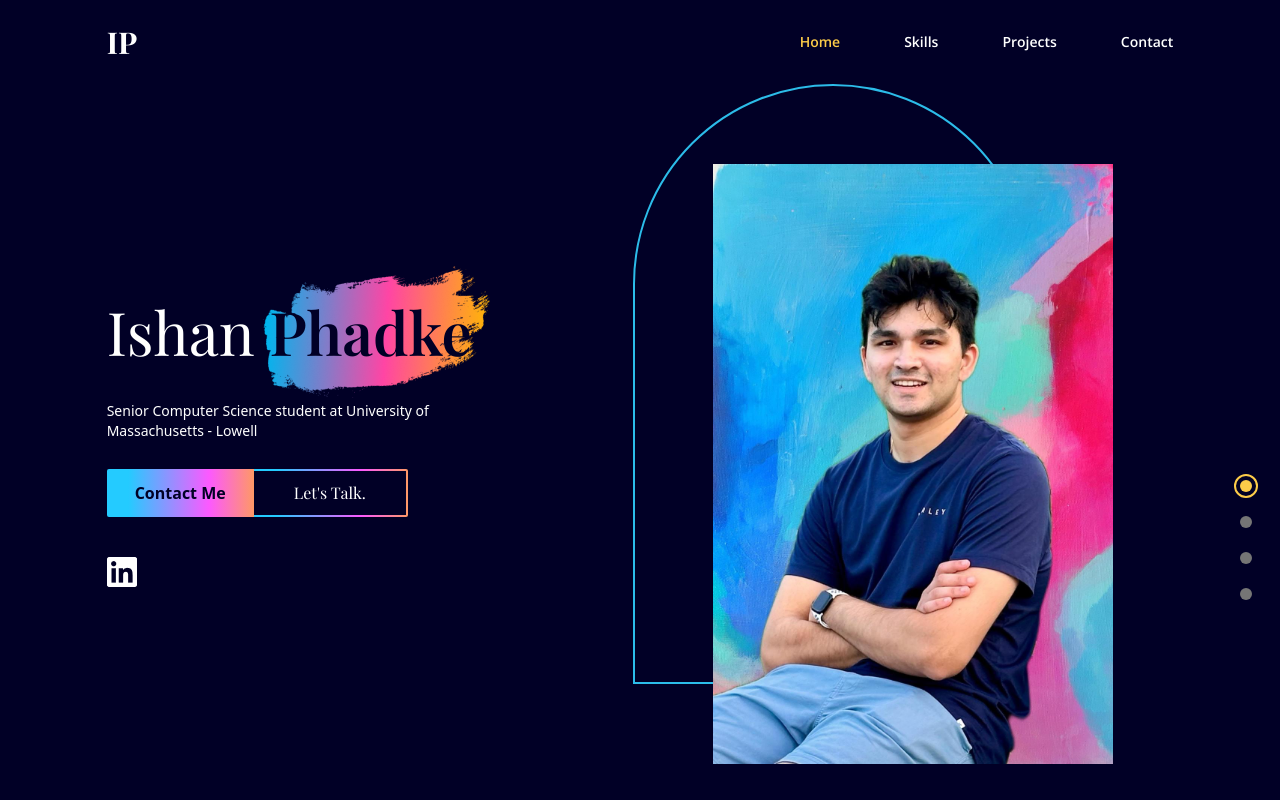
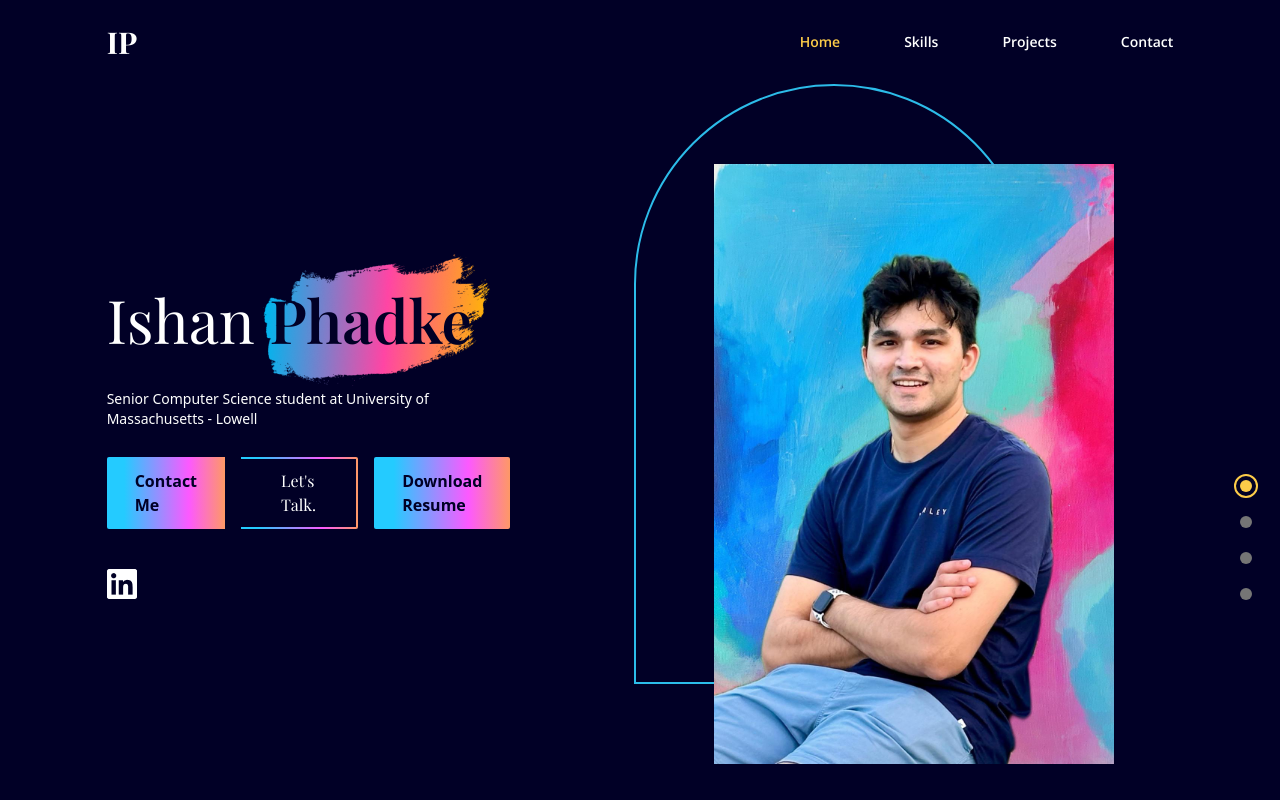
Before and after one commit to ishanphadke11/personal-portfolio, a React (Create React App) app: page / in a window 1280 px wide. Shown: the top 800 px of the page. Built offline with nearby package versions, Linux system fonts and the light colour scheme; a web font is replaced by a local one.

Commit message:
Resume Button

```diff
--- a/src/scenes/Landing.jsx
+++ b/src/scenes/Landing.jsx
@@ -46,20 +46,44 @@ const Landing = ({ setSelectedPage}) => {
                         </p>
                     </motion.div>
 
-                    <motion.div className="flex mt-5 justify-center md:justify-start" initial="hidden" whileInView="visible" viewport={{ once: true, amount: 0.5 }} transition={{delay: 0.2, duration: 0.5}}
-                    variants={{hidden: { opacity: 0, x: -50}, visible: { opacity: 1, x: 0}}}>
-                        <AnchorLink className="bg-gradient-rainblue text-deep-blue rounded-l-sm py-3 px-7 font-semibold hover:bg-blue hover:text-white
-                            transition duration-500" onClick = {() => setSelectedPage("contact")} href="#contact">
+                    <motion.div
+                        className="flex mt-5 justify-center md:justify-start gap-4"
+                        initial="hidden"
+                        whileInView="visible"
+                        viewport={{ once: true, amount: 0.5 }}
+                        transition={{ delay: 0.2, duration: 0.5 }}
+                        variants={{ hidden: { opacity: 0, x: -50 }, visible: { opacity: 1, x: 0 } }}
+                        >
+                        {/* Contact Me Button */}
+                        <AnchorLink
+                            className="bg-gradient-rainblue text-deep-blue rounded-l-sm py-3 px-7 font-semibold hover:bg-blue hover:text-white transition duration-500"
+                            onClick={() => setSelectedPage("contact")}
+                            href="#contact"
+                        >
                             Contact Me
                         </AnchorLink>
 
-                        <AnchorLink className="rounded-r-sm bg-gradient-rainblue py-0.5 pr-0.5" onClick = {() => setSelectedPage("contact")} href="#contact">
-                            <div className="bg-deep-blue hover:text-red transition duration-500 w-full h-full flex items-center justify-center
-                                font-playfair px-10">
-                                Let's Talk.
+                        {/* Let's Talk Button */}
+                        <AnchorLink
+                            className="rounded-r-sm bg-gradient-rainblue py-0.5 pr-0.5"
+                            onClick={() => setSelectedPage("contact")}
+                            href="#contact"
+                        >
+                            <div className="bg-deep-blue hover:text-red transition duration-500 w-full h-full flex items-center justify-center font-playfair px-10">
+                            Let's Talk.
                             </div>
                         </AnchorLink>
-                    </motion.div>
+
+                        {/* Download Resume Button */}
+                        <a
+                            href="/resume.pdf"
+                            download
+                            className="bg-gradient-rainblue text-deep-blue rounded-sm py-3 px-7 font-semibold hover:bg-blue hover:text-white transition duration-500"
+                        >
+                            Download Resume
+                        </a>
+                        </motion.div>
+
 
                     <motion.div initial="hidden" whileInView="visible" viewport={{ once: true, amount: 0.5 }} transition={{delay: 0.4, duration: 0.5}}
                     variants={{hidden: { opacity: 0, x: -50}, visible: { opacity: 1, x: 0}}}>
```
